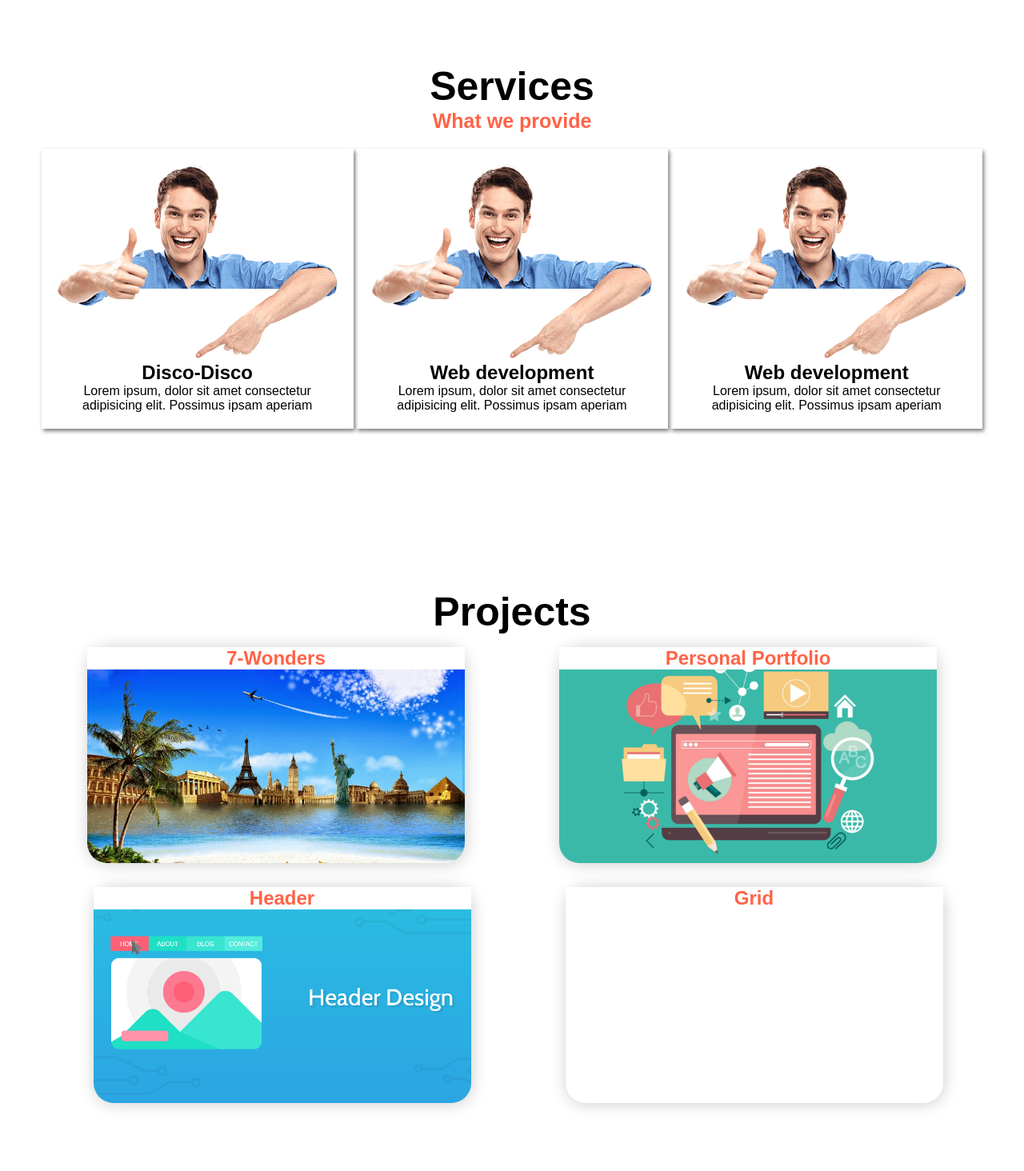
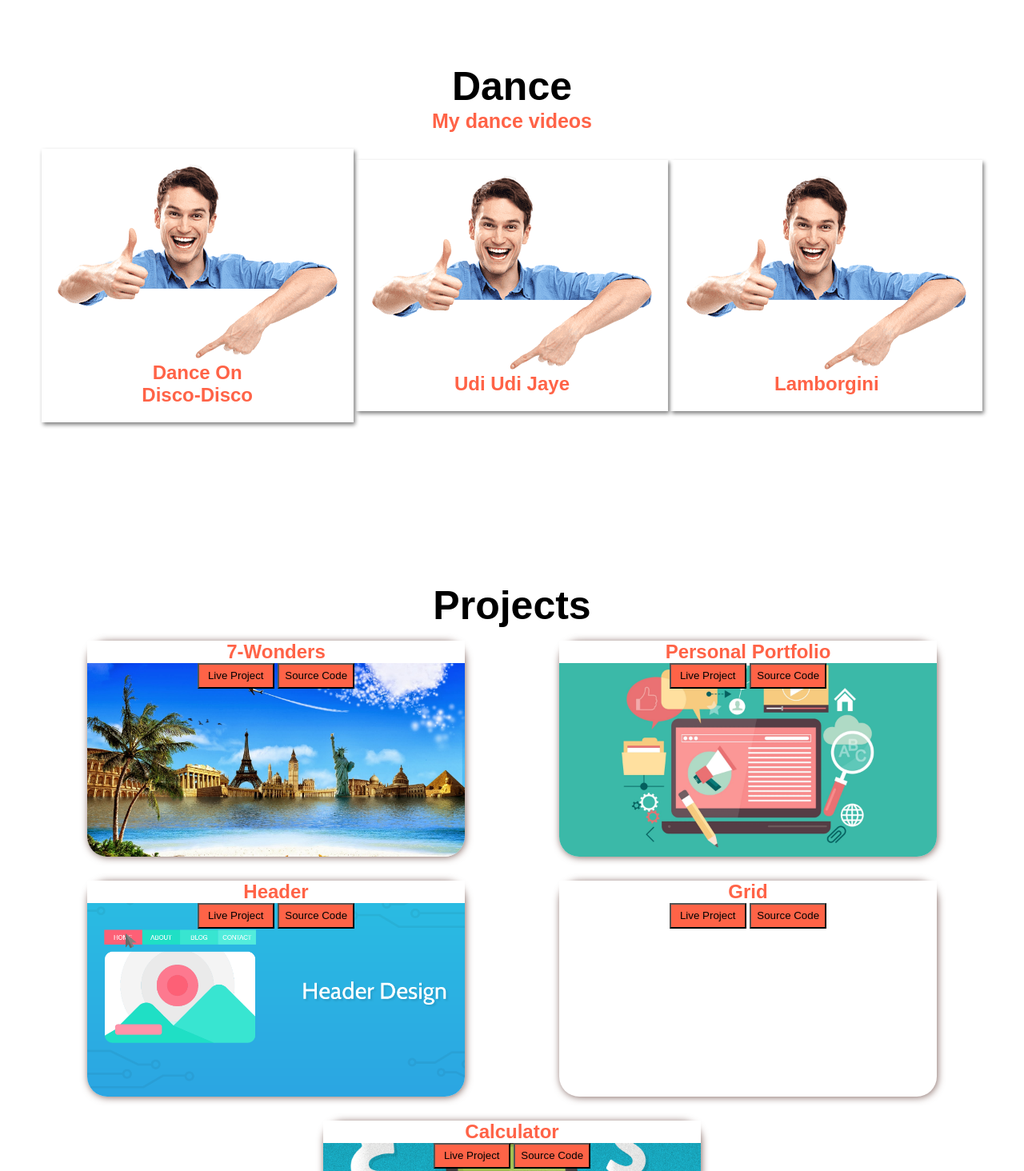
Before and after one commit to Mahi6384/personal_portfolio, a plain HTML site: page index.html in a window 1280 px wide. Shown: the part 1940-3404 px from the top of the page at 80% size. Drawn offline with Linux system fonts and the light colour scheme.

Commit message:
projetsbutton+calcprojetadded

```diff
--- a/index.html
+++ b/index.html
@@ -97,36 +97,39 @@
 
 
 
-    <section id="services">
+    <section id="Dance">
         <div class="section-info">
-            <h1>Services</h1>
-            <p>What we provide</p>
+            <h1>Dance</h1>
+            <p>My dance videos </p>
 
         </div>
 
-        <div class="services-row">
+        <div class="Dance-row">
 
 
-            <div class="services-box">
-                <img src="img/b2.png">
+            <div class="Dance-box">
+                <a href="https://www.youtube.com/watch?v=63UYr9zukzQ" target="_blank">
+                    <img src="img/b2.png">
+                </a>
                 <h2>
+                    Dance On<br>
                     Disco-Disco
                 </h2>
-                <p>Lorem ipsum, dolor sit amet consectetur adipisicing elit. Possimus ipsam aperiam </p>
+                <p> </p>
             </div>
 
-            <div class="services-box">
+            <div class="Dance-box">
                 <img src="img/b2.png">
-                <h2>Web development</h2>
-                <p>Lorem ipsum, dolor sit amet consectetur adipisicing elit. Possimus ipsam aperiam </p>
+                <h2>Udi Udi Jaye</h2>
+
 
             </div>
 
-            <div class="services-box">
+            <div class="Dance-box">
                 <img src="img/b2.png">
 
-                <h2>Web development</h2>
-                <p>Lorem ipsum, dolor sit amet consectetur adipisicing elit. Possimus ipsam aperiam </p>
+                <h2>Lamborgini</h2>
+
             </div>
         </div>
 
@@ -139,26 +142,45 @@
         <div class="projects-row">
 
             <div class="projects-box Wonders">
-                <h2>7-Wonders</h2>
+                <h2>7-Wonders </h2>
+                <div class="buttons">
+                <button class=" projectbtn">Live Project</h5></button>
+                <button class="projectbtn">Source Code</h5></button>
             </div>
+        </div>
 
 
-
+            </button>
 
             <div class="projects-box portfolio">
                 <h2>Personal Portfolio</h2>
-
+                <div class="buttons">
+                <button class="projectbtn">Live Project</h5></button>
+                <button class="projectbtn">Source Code </h5></button>
             </div>
-
-
+        </div>
             <div class="projects-box header">
                 <h2> Header</h2>
+                <div class="buttons">
+            <button class="projectbtn">Live Project</h5></button>
+            <button class="projectbtn">Source Code </h5></button>
+        </div>
             </div>
-
-
 
             <div class="projects-box grid">
                 <h2>Grid </h2>
+                <div class="buttons">
+                <button class="projectbtn">Live Project</h5></button>
+            <button class="projectbtn">Source Code </h5></button>
+            </div>
+        </div>
+
+            <div class="projects-box Calculator">
+                <h2>Calculator </h2>
+                <div class="buttons">
+                <button class="projectbtn">Live Project</h5></button>
+                <button class="projectbtn">Source Code </h5></button>
+            </div>
             </div>
 
 
--- a/style.css
+++ b/style.css
@@ -163,17 +163,18 @@ progress {
   text-align: justify;
 }
 
-#services {
+#Dance {
   padding: 100px 50px;
 }
 
-.services-row {
+.Dance-row {
   display: flex;
   justify-content: space-around;
   align-items: center;
   flex-wrap: wrap;
+  color: tomato;
 }
-.services-box {
+.Dance-box {
   flex-basis: 25%;
   text-align: center;
   box-shadow: 2px 3px 5px grey;
@@ -181,7 +182,7 @@ progress {
   margin-top: 20px;
 }
 
-.services-row :hover {
+.Dance-row :hover {
   background: tomato;
   color: white;
   transition: 0.4s;
@@ -199,7 +200,6 @@ progress {
   flex-wrap: wrap;
   /* display: grid;
   grid-template-columns: repeat(auto-fit,minmax(300px,1fr)); */
-
 }
 
 .projects-box {
@@ -207,37 +207,36 @@ progress {
   text-align: center;
 
   /* box-shadow: 9px 7px 10px rgb(165, 164, 164); */
-  box-shadow: #ccc 1px 1px 20px;
+  box-shadow: #5e3a33bf 1px 1px 10px;
 
   height: 270px;
   width: 500px;
   border-radius: 25px;
 }
-@media screen and (max-width:800px)
-{
-  .projects-box{
+@media screen and (max-width: 800px) {
+  .projects-box {
     display: flex;
     flex-direction: column;
     flex-basis: 55%;
     height: 200px;
     padding: 0;
     margin: 0;
+  }
+}
 
+@media screen and (max-width: 600px) {
+  .projects-row {
+    padding: 0;
+    margin: 0;
   }
+}
+
+.projectbtn{
+  background-color: tomato;
+  width: 6rem;
+  height: 2rem;
 
 }
-
-@media screen and (max-width:600px)
-{
-  .projects-row{
-
-    padding: 0;
-    margin: 0;
-
-  }
-
-}
-
 
 
 .Wonders {
@@ -245,13 +244,14 @@ progress {
   width: 100%;
   background-size: cover;
   margin: 15px;
-  background-position:center center ;
+  background-position: center center;
 }
+
 .portfolio {
   background-image: url("img/portfolio\ img.webp");
   margin: 15px;
   background-size: cover;
-  background-position:center center ;
+  background-position: center center;
   background-attachment: inherit;
 }
 
@@ -261,24 +261,29 @@ progress {
   margin: 15px;
   background-attachment: inherit;
   background-size: cover;
-  background-position:center center ;
+  background-position: center center;
 }
 .grid {
   background-image: url("img/Res.jpg");
   width: 100%;
-  margin: 15pxs;
+  margin: 15px;
   background-size: cover;
-  background-position:center center ;
+  background-position: center center;
 }
-.projects-box h2{
-  background-color:white;
+
+.Calculator {
+  background-image: url("img/calc.png");
+  width: 100%;
+  margin: 15px;
+  background-size: cover;
+  background-position: center center;
+}
+
+.projects-box h2 {
+  background-color: white;
   color: tomato;
 }
-.projects-box h2 :hover
-{
-  background-color: tomato;
-  color: white;
-}
+
 #contact {
   padding: 100px 50px;
   background: linear-gradient(160deg, tomato 42%, white 0%);
```
Also changed, not shown: img/calc.png (added).
